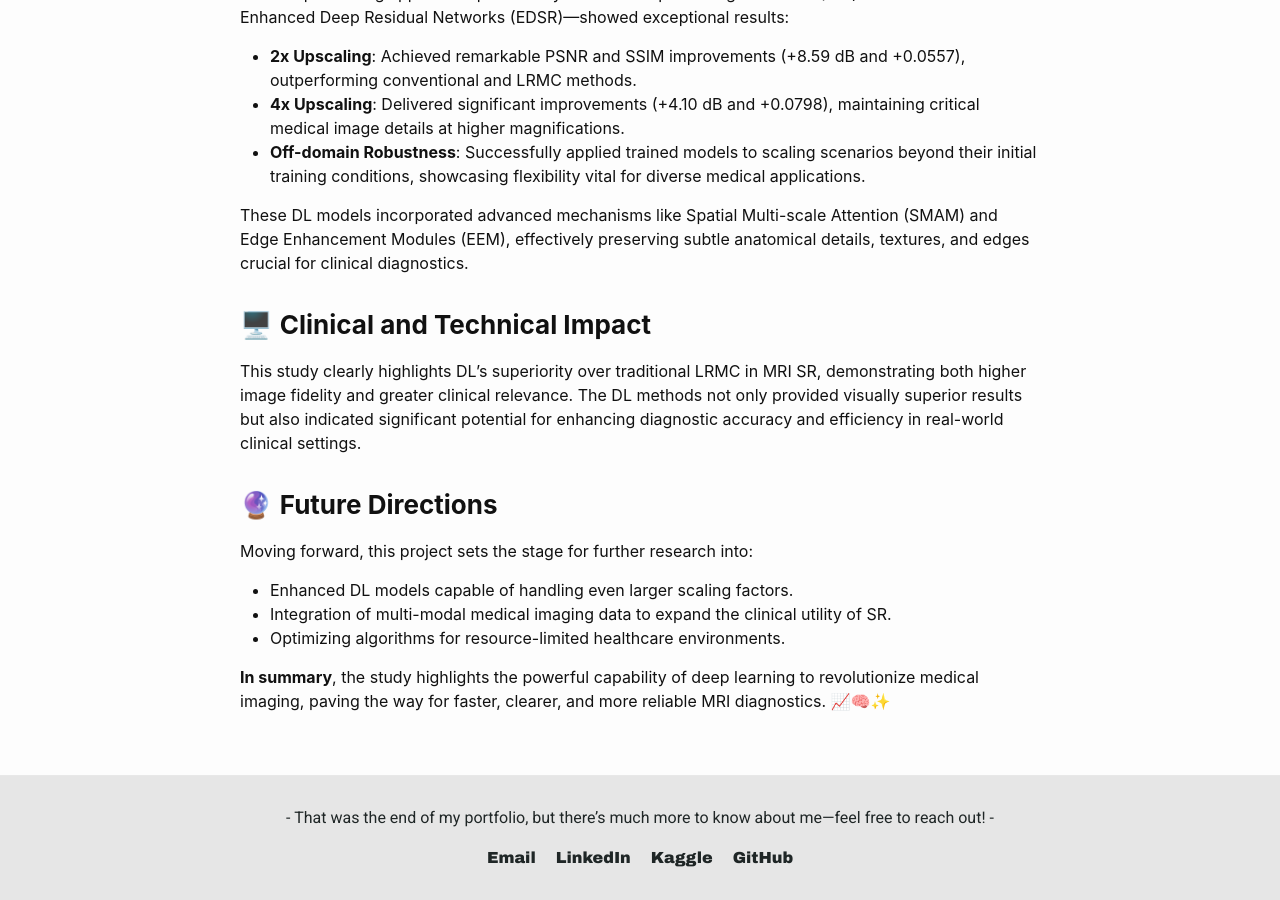
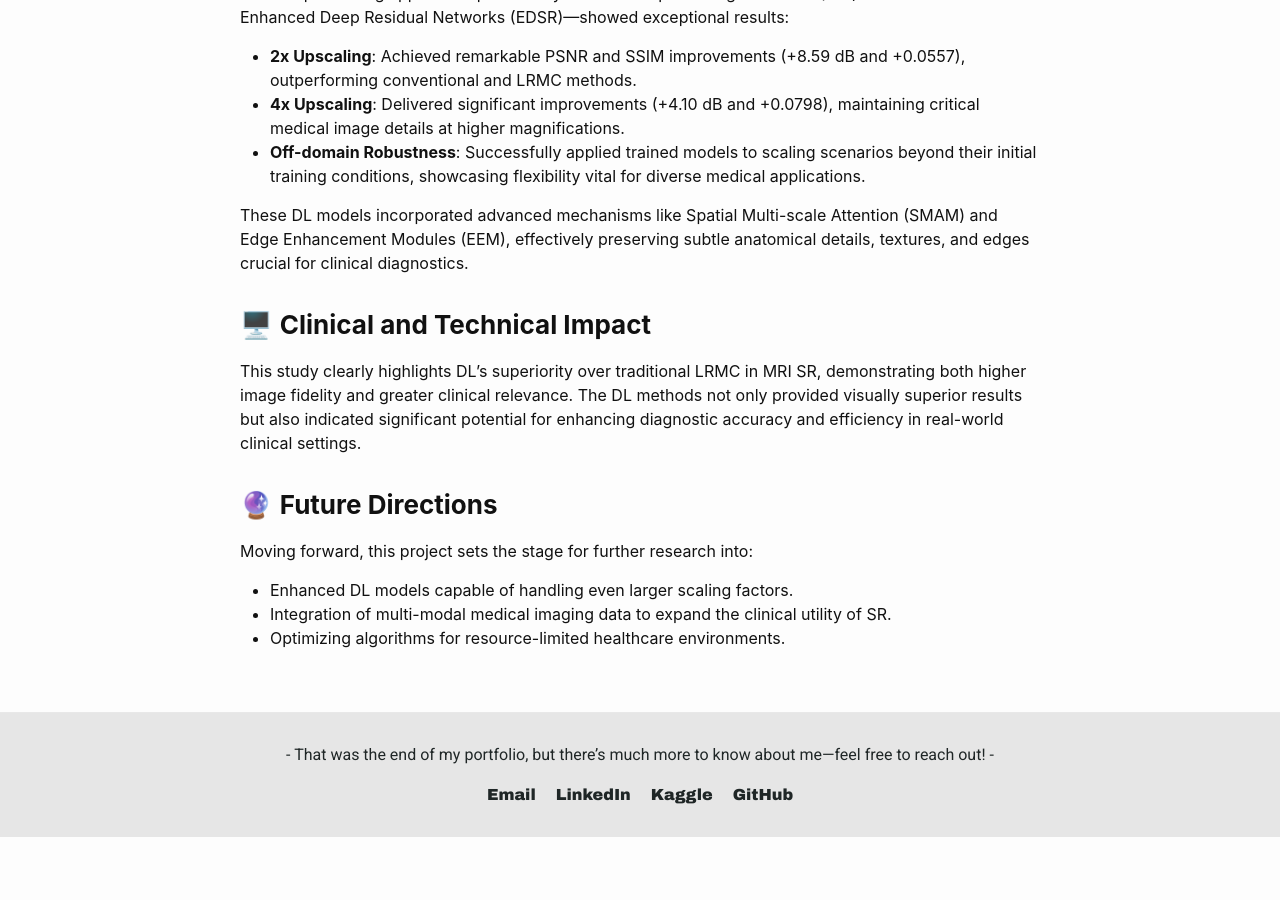
Before and after one commit to tarundirector/tarunmishra.github.io, a Jekyll site: the page built from pages/projects/MRISuperResolution_Dissertation.md, in a window 1280 px wide and 900 px high, scrolled down 1762 px. Built offline with Jekyll 4.4.1, drawn with Linux system fonts in a browser that asks for light colours; after the commit the page ends 2599 px from its top, so only the background shows below that.

Commit message:
Update MRISuperResolution_Dissertation.md

```diff
--- a/pages/projects/MRISuperResolution_Dissertation.md
+++ b/pages/projects/MRISuperResolution_Dissertation.md
@@ -48,5 +48,3 @@ Moving forward, this project sets the stage for further research into:
 - Enhanced DL models capable of handling even larger scaling factors.
 - Integration of multi-modal medical imaging data to expand the clinical utility of SR.
 - Optimizing algorithms for resource-limited healthcare environments.
-
-**In summary**, the study highlights the powerful capability of deep learning to revolutionize medical imaging, paving the way for faster, clearer, and more reliable MRI diagnostics. 📈🧠✨
```
